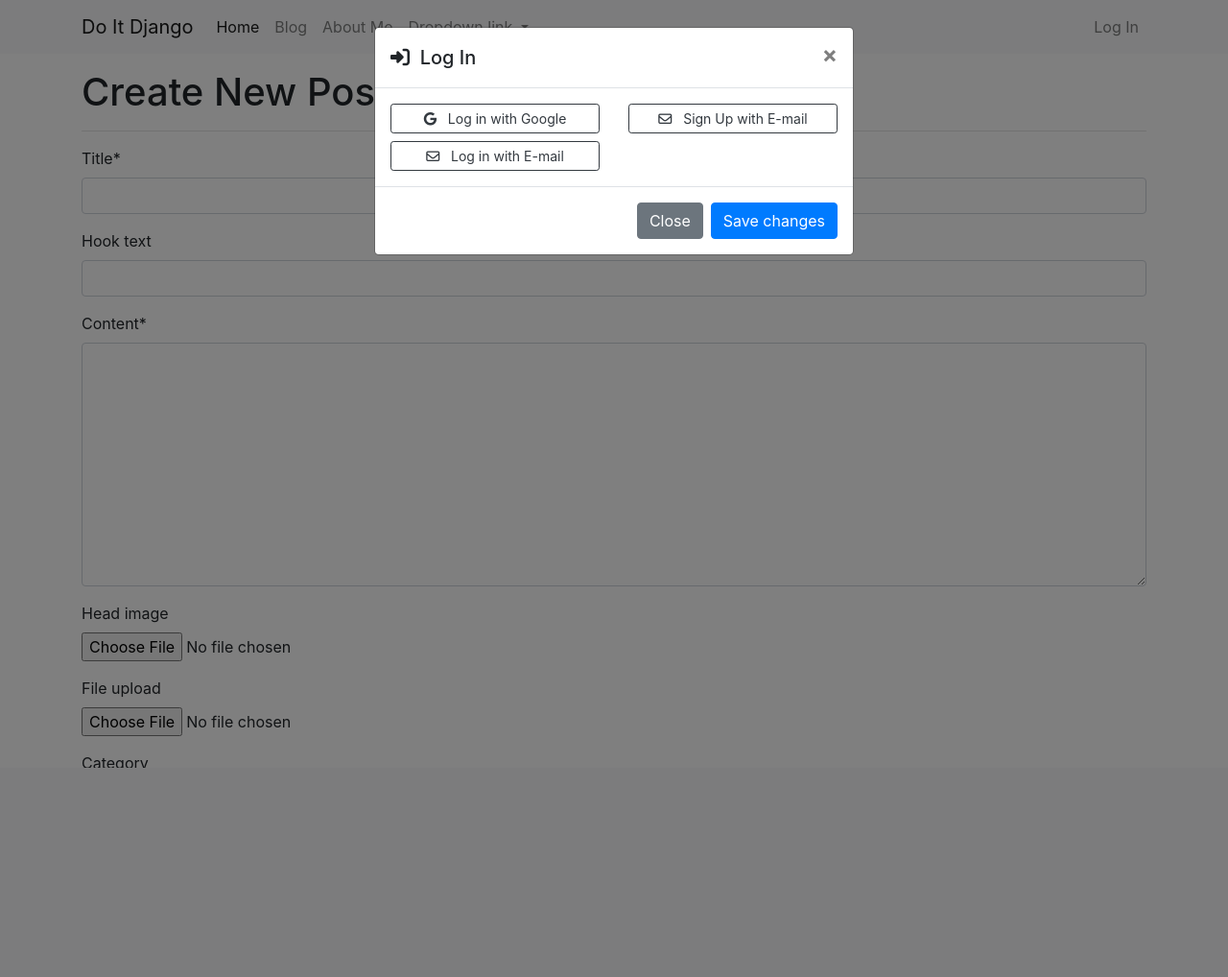
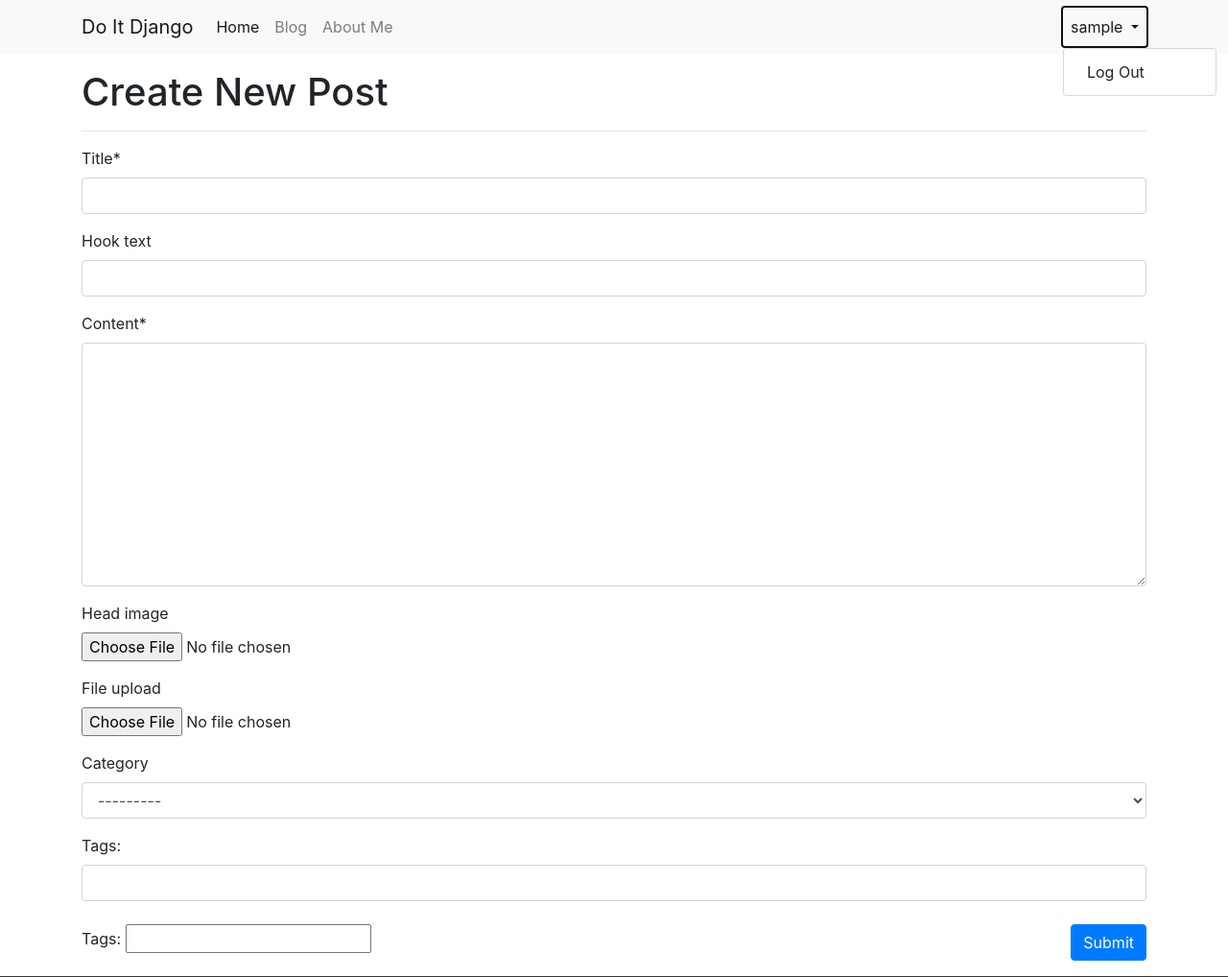
Before and after one commit to hyennoh/do_it_django_a_to_z, a Django app: page /blog/create_post/ in a window 1280 px wide, after a click that opens the changed part. Shown: the top 1018 px of the page at 96% size. Before the commit the page ends 800 px from the top, so only its background shows below. Run offline with Django 4.2, Linux system fonts and the light colour scheme; a user stored in the database is signed in; tables that the repository leaves empty hold one stand-in row (values such as "Sample post"); some libraries are stand-ins or nearby versions.

Commit message:
구글 로그인 기능 추가하기

```diff
--- a/blog/templates/blog/navbar.html
+++ b/blog/templates/blog/navbar.html
@@ -1,4 +1,7 @@
- <nav class="navbar navbar-expand-lg navbar-light bg-light">
+{% load socialaccount %}
+
+
+<nav class="navbar navbar-expand-lg navbar-light bg-light">
     <div class="container">
       <a class="navbar-brand" href="/">Do It Django</a>
     <button class="navbar-toggler" type="button" data-toggle="collapse" data-target="#navbarNavDropdown" aria-controls="navbarNavDropdown" aria-expanded="false" aria-label="Toggle navigation">
@@ -15,22 +18,24 @@
         <li class="nav-item">
           <a class="nav-link" href="/about_me/">About Me</a>
         </li>
-        <li class="nav-item dropdown">
+
+      </ul>
+      <ul class="navbar-nav ml-auto">
+
+        {% if user.is_authenticated %}
+         <li class="nav-item dropdown">
           <a class="nav-link dropdown-toggle" href="#" role="button" data-toggle="dropdown" aria-expanded="false">
-            Dropdown link
+            {{ user.username }}
           </a>
           <div class="dropdown-menu">
-            <a class="dropdown-item" href="#">Action</a>
-            <a class="dropdown-item" href="#">Another action</a>
-            <a class="dropdown-item" href="#">Something else here</a>
+            <a class="dropdown-item" href="/accounts/logout/">Log Out</a>
           </div>
         </li>
-      </ul>
-      <ul class="navbar-nav ml-auto">
+        {% else %}
         <li class="nav-item">
           <a class="nav-link" href="#" data-toggle="modal" data-target="#loginModal">Log In</a>
         </li>
-
+        {% endif %}
       </ul>
     </div>
   </div>
@@ -49,11 +54,11 @@
       <div class="modal-body">
         <div class="row">
           <div class="col-md-6">
-            <button type="button" class="btn btn-outline-dark btn-block btn-sm"><i class="fa-brands fa-google"></i>&nbsp;&nbsp; Log in with Google</button>
-            <button type="button" class="btn btn-outline-dark btn-block btn-sm"><i class="fa-regular fa-envelope"></i>&nbsp;&nbsp; Log in with E-mail</button>
+            <a role="button" class="btn btn-outline-dark btn-block btn-sm" href="{% provider_login_url 'google' %}"><i class="fa-brands fa-google"></i>&nbsp;&nbsp; Log in with Google</a>
+            <a role="button" class="btn btn-outline-dark btn-block btn-sm" href="/accounts/login/"><i class="fa-regular fa-envelope"></i>&nbsp;&nbsp; Log in with Username</a>
           </div>
           <div class="col-md-6">
-            <button type="button" class="btn btn-outline-dark btn-block btn-sm"><i class="fa-regular fa-envelope"></i>&nbsp;&nbsp; Sign Up with E-mail</button>
+            <a role="button" class="btn btn-outline-dark btn-block btn-sm" href="/accounts/signup/"><i class="fa-regular fa-envelope"></i>&nbsp;&nbsp; Sign Up with E-mail</a>
           </div>
 
         </div>
--- a/do_it_django_prj/urls.py
+++ b/do_it_django_prj/urls.py
@@ -23,6 +23,7 @@
     path('blog/', include('blog.urls')),
     path("admin/", admin.site.urls),
     path('markdownx/', include('markdownx.urls')),
+    path('accounts/', include('allauth.urls')),
     path('', include('single_pages.urls')),
 ]
 
```
Also changed, not shown: do_it_django_prj/settings.py (+19 -0 lines).
